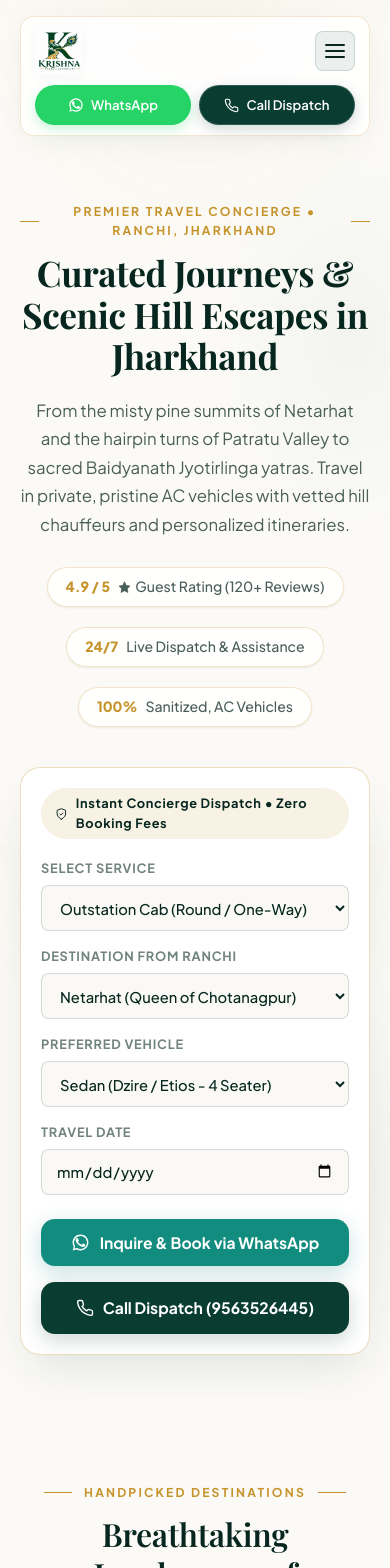
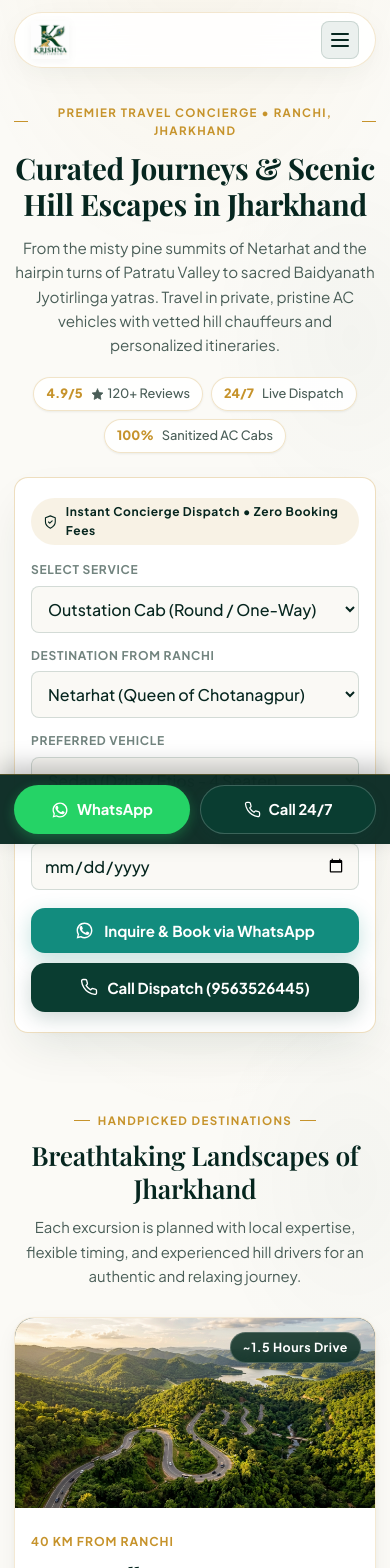
Before and after one commit to Anoopkr1906/TravelProject, a React (Vite) app in the folder Frontend/: page / in a window 390 px wide. Shown: the top 1568 px of the page. Built offline with nearby package versions, Linux system fonts and the light colour scheme; a web font is replaced by a local one.

Commit message:
Optimize UI for mobile phones with sticky bottom conversion bar and responsive layout

```diff
--- a/Frontend/src/App.css
+++ b/Frontend/src/App.css
@@ -1456,7 +1456,15 @@
 }
 
 /* ==========================================================================
-   Responsive Breakpoints
+   Mobile Bottom Quick Action Bar
+   ========================================================================== */
+
+.mobile-bottom-bar {
+  display: none;
+}
+
+/* ==========================================================================
+   Responsive Breakpoints & Phone Optimization
    ========================================================================== */
 
 @media (max-width: 1024px) {
@@ -1478,32 +1486,34 @@
 }
 
 @media (max-width: 820px) {
+  .page-shell {
+    padding: 12px 14px calc(80px + env(safe-area-inset-bottom, 0px));
+  }
+
+  .topbar {
+    position: sticky;
+    top: 10px;
+    margin: 0 auto 20px;
+    padding: 8px 16px;
+    border-radius: var(--radius-full);
+    backdrop-filter: blur(16px);
+    -webkit-backdrop-filter: blur(16px);
+  }
+
   .desktop-header {
     display: none;
   }
 
   .mobile-header {
-    display: flex;
-    flex-direction: column;
-    gap: 10px;
-  }
-
-  .mobile-top-row {
     display: flex;
     align-items: center;
     justify-content: space-between;
-  }
-
-  .mobile-actions-bar {
-    display: grid;
-    grid-template-columns: 1fr 1fr;
-    gap: 8px;
-  }
-
-  .mobile-quick {
-    justify-content: center;
-    padding: 9px 12px;
-    font-size: 0.82rem;
+    width: 100%;
+  }
+
+  .mobile-brand .brand-mark {
+    height: 38px;
+    width: auto;
   }
 
   .menu-toggle {
@@ -1515,60 +1525,259 @@
     background: rgba(10, 61, 49, 0.08);
     border: 1px solid rgba(10, 61, 49, 0.15);
     border-radius: 8px;
-    width: 40px;
-    height: 40px;
+    width: 38px;
+    height: 38px;
     cursor: pointer;
+    padding: 0;
   }
 
   .menu-toggle span {
     display: block;
-    width: 20px;
+    width: 18px;
     height: 2px;
     background: var(--color-primary-dark);
     border-radius: 2px;
   }
 
-  .trust-strip-container {
-    grid-template-columns: 1fr;
-    gap: 20px;
-  }
-
-  .contact-layout-grid {
-    grid-template-columns: 1fr;
-  }
-
+  /* Floating Sticky Bottom Bar for Mobile Visitors */
+  .mobile-bottom-bar {
+    display: grid;
+    grid-template-columns: 1fr 1fr;
+    gap: 10px;
+    position: fixed;
+    bottom: 0;
+    left: 0;
+    right: 0;
+    z-index: 150;
+    padding: 10px 14px;
+    padding-bottom: calc(10px + env(safe-area-inset-bottom, 0px));
+    background: rgba(6, 38, 31, 0.95);
+    backdrop-filter: blur(16px);
+    -webkit-backdrop-filter: blur(16px);
+    border-top: 1px solid rgba(198, 147, 43, 0.35);
+    box-shadow: 0 -8px 24px rgba(0, 0, 0, 0.25);
+  }
+
+  .bottom-bar-action {
+    display: inline-flex;
+    align-items: center;
+    justify-content: center;
+    gap: 8px;
+    padding: 12px 14px;
+    border-radius: var(--radius-full);
+    font-weight: 700;
+    font-size: 0.92rem;
+    text-decoration: none;
+    transition: transform 0.15s ease, opacity 0.15s ease;
+  }
+
+  .bottom-bar-action:active {
+    transform: scale(0.97);
+  }
+
+  .btn-bottom-wa {
+    background: #25d366;
+    color: #ffffff;
+    box-shadow: 0 4px 12px rgba(37, 211, 102, 0.3);
+  }
+
+  .btn-bottom-call {
+    background: var(--color-primary);
+    color: #ffffff;
+    border: 1px solid rgba(255, 255, 255, 0.2);
+    box-shadow: 0 4px 12px rgba(10, 61, 49, 0.3);
+  }
+
+  /* Hero Section for Phone */
+  .hero-section {
+    padding: 16px 0 32px;
+  }
+
+  .luxury-kicker {
+    font-size: 0.72rem;
+    letter-spacing: 0.12em;
+    gap: 8px;
+    margin-bottom: 10px;
+  }
+
+  .kicker-line {
+    width: 16px;
+  }
+
+  .hero-heading {
+    font-size: clamp(1.85rem, 7.5vw, 2.45rem);
+    line-height: 1.22;
+    margin-bottom: 14px;
+  }
+
+  .hero-lead {
+    font-size: 0.95rem;
+    line-height: 1.6;
+    margin-bottom: 20px;
+  }
+
+  .trust-metrics-strip {
+    display: flex;
+    flex-wrap: wrap;
+    justify-content: center;
+    gap: 8px;
+    margin-bottom: 24px;
+  }
+
+  .metric-pill {
+    padding: 6px 12px;
+    font-size: 0.8rem;
+    border-radius: var(--radius-full);
+  }
+
+  /* Booking Concierge Box on Phone */
   .concierge-booking-box {
-    padding: 20px;
+    padding: 20px 16px;
+    border-radius: var(--radius-md);
+  }
+
+  .concierge-badge {
+    font-size: 0.75rem;
+    padding: 5px 12px;
+    margin-bottom: 16px;
+    display: inline-flex;
+    width: 100%;
+    justify-content: center;
   }
 
   .booking-fields-grid {
     grid-template-columns: 1fr;
-  }
-}
-
-@media (max-width: 600px) {
+    gap: 14px;
+    margin-bottom: 18px;
+  }
+
+  .field-group label {
+    font-size: 0.75rem;
+  }
+
+  .field-group select,
+  .field-group input {
+    font-size: 16px; /* Prevents auto-zoom on iOS Safari */
+    padding: 11px 12px;
+    border-radius: var(--radius-sm);
+  }
+
+  .booking-actions-row {
+    flex-direction: column;
+    gap: 10px;
+  }
+
+  .btn-whatsapp-booking,
+  .btn-call-booking {
+    width: 100%;
+    padding: 13px 18px;
+    font-size: 0.94rem;
+  }
+
+  /* Section Spacing on Phone */
+  .content-section {
+    padding: 38px 0;
+  }
+
+  .section-header-centered {
+    margin-bottom: 28px;
+  }
+
+  .section-header-centered h2 {
+    font-size: clamp(1.65rem, 6.2vw, 2.15rem);
+    margin-bottom: 10px;
+  }
+
+  .section-subtext {
+    font-size: 0.93rem;
+  }
+
+  /* Single Column Grids for Phone */
   .destinations-showcase-grid,
   .services-grid,
   .fleet-grid,
   .reviews-grid,
   .experiences-grid {
     grid-template-columns: 1fr;
+    gap: 20px;
+  }
+
+  .destination-image-wrap {
+    height: 190px;
+  }
+
+  .destination-body {
+    padding: 20px 16px;
+  }
+
+  .destination-body h3 {
+    font-size: 1.3rem;
+  }
+
+  .destination-desc {
+    font-size: 0.9rem;
+    margin-bottom: 14px;
+  }
+
+  .service-card,
+  .fleet-card,
+  .review-spotlight-card,
+  .experience-journal-card,
+  .contact-details-panel,
+  .contact-form-panel {
+    padding: 22px 18px;
+    border-radius: var(--radius-md);
+  }
+
+  .trust-strip-section {
+    padding: 28px 0;
+    margin: 20px 0;
+  }
+
+  .trust-strip-container {
+    grid-template-columns: 1fr;
+    gap: 18px;
+    padding: 0 10px;
+  }
+
+  .contact-layout-grid {
+    grid-template-columns: 1fr;
+    gap: 24px;
+  }
+
+  .cta-banner {
+    padding: 36px 18px;
+    margin: 24px 0 40px;
+  }
+
+  .cta-banner h2 {
+    font-size: 1.65rem;
+  }
+
+  .cta-banner p {
+    font-size: 0.93rem;
+  }
+
+  .cta-buttons-wrap {
+    flex-direction: column;
+    gap: 10px;
+  }
+
+  .btn-cta-primary,
+  .btn-cta-secondary {
+    width: 100%;
+    padding: 13px 20px;
+    font-size: 0.95rem;
+    justify-content: center;
+  }
+
+  .site-footer {
+    margin-top: 40px;
+    padding: 40px 16px calc(24px + env(safe-area-inset-bottom, 0px));
   }
 
   .footer-container {
     grid-template-columns: 1fr;
-  }
-
-  .hero-heading {
-    font-size: 2.2rem;
-  }
-
-  .topbar {
-    border-radius: var(--radius-md);
-    padding: 10px 14px;
-  }
-
-  .cta-banner {
-    padding: 40px 20px;
-  }
-}
+    gap: 30px;
+  }
+}
--- a/Frontend/src/App.jsx
+++ b/Frontend/src/App.jsx
@@ -301,18 +301,18 @@ function HomePage() {
 
             <div className="trust-metrics-strip">
               <div className="metric-pill">
-                <strong>4.9 / 5</strong>
+                <strong>4.9/5</strong>
                 <span>
-                  <IconStar size={13} /> Guest Rating (120+ Reviews)
+                  <IconStar size={13} /> 120+ Reviews
                 </span>
               </div>
               <div className="metric-pill">
                 <strong>24/7</strong>
-                <span>Live Dispatch & Assistance</span>
+                <span>Live Dispatch</span>
               </div>
               <div className="metric-pill">
                 <strong>100%</strong>
-                <span>Sanitized, AC Vehicles</span>
+                <span>Sanitized AC Cabs</span>
               </div>
             </div>
 
@@ -842,7 +842,6 @@ function AppLayout() {
 
         {/* Mobile Navigation Header */}
         <div className="mobile-header">
-          <div className="mobile-top-row">
           <div className="brand-lockup mobile-brand">
             <BrandMark />
           </div>
@@ -858,23 +857,6 @@ function AppLayout() {
             <span />
             <span />
           </button>
-          </div>
-
-          <div className="mobile-actions-bar">
-            <a
-              href="https://wa.me/919563526445?text=Hello%20Sri%20Krishna%20Tour"
-              target="_blank"
-              rel="noopener noreferrer"
-              className="header-wa-btn mobile-quick"
-            >
-              <IconWhatsApp size={16} />
-              <span>WhatsApp</span>
-            </a>
-            <a className="header-cta mobile-quick" href={`tel:${BUSINESS_INFO.phoneDisplay}`}>
-              <IconPhone size={15} />
-              <span>Call Dispatch</span>
-            </a>
-          </div>
         </div>
       </header>
 
@@ -918,6 +900,23 @@ function AppLayout() {
 
       {/* SEO-Rich Footer */}
       <Footer />
+
+      {/* Floating Mobile Bottom Action Bar (Thumb-friendly conversion bar) */}
+      <aside className="mobile-bottom-bar" aria-label="Quick mobile booking">
+        <a
+          href="https://wa.me/919563526445?text=Hello%20Sri%20Krishna%20Tour%2C%20I%20would%20like%20to%20inquire%20about%20a%20cab%20or%20tour."
+          target="_blank"
+          rel="noopener noreferrer"
+          className="bottom-bar-action btn-bottom-wa"
+        >
+          <IconWhatsApp size={18} />
+          <span>WhatsApp</span>
+        </a>
+        <a href={`tel:${BUSINESS_INFO.phoneDisplay}`} className="bottom-bar-action btn-bottom-call">
+          <IconPhone size={17} />
+          <span>Call 24/7</span>
+        </a>
+      </aside>
     </div>
   )
 }
```
Lines whose indentation alone changed are shown as unchanged.
